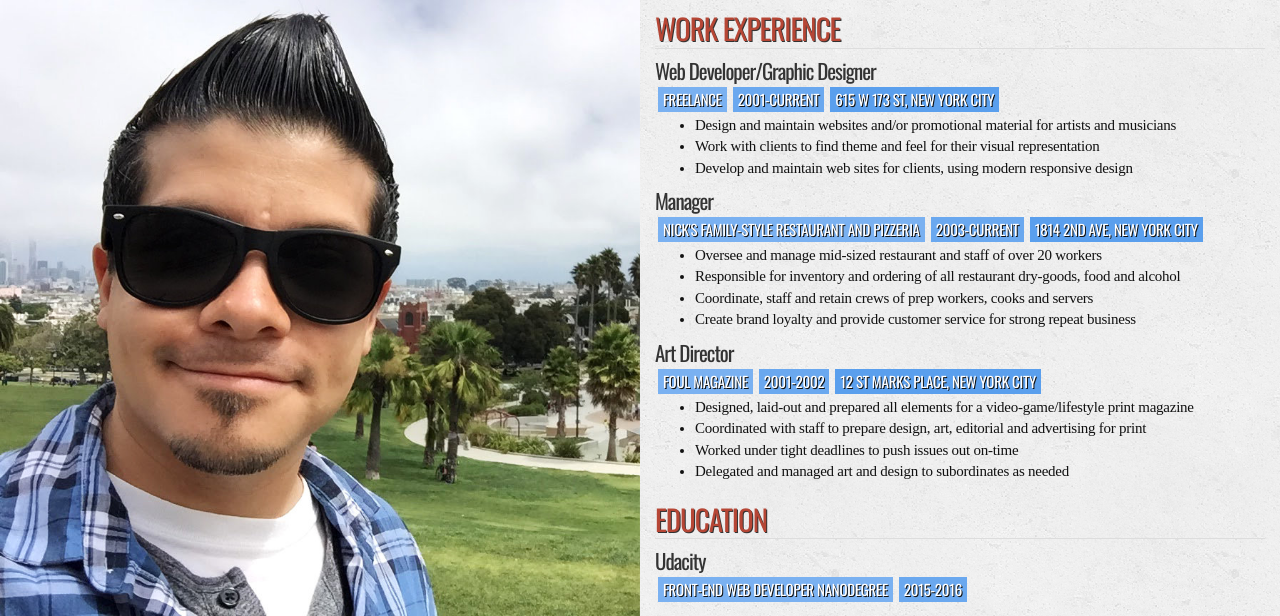
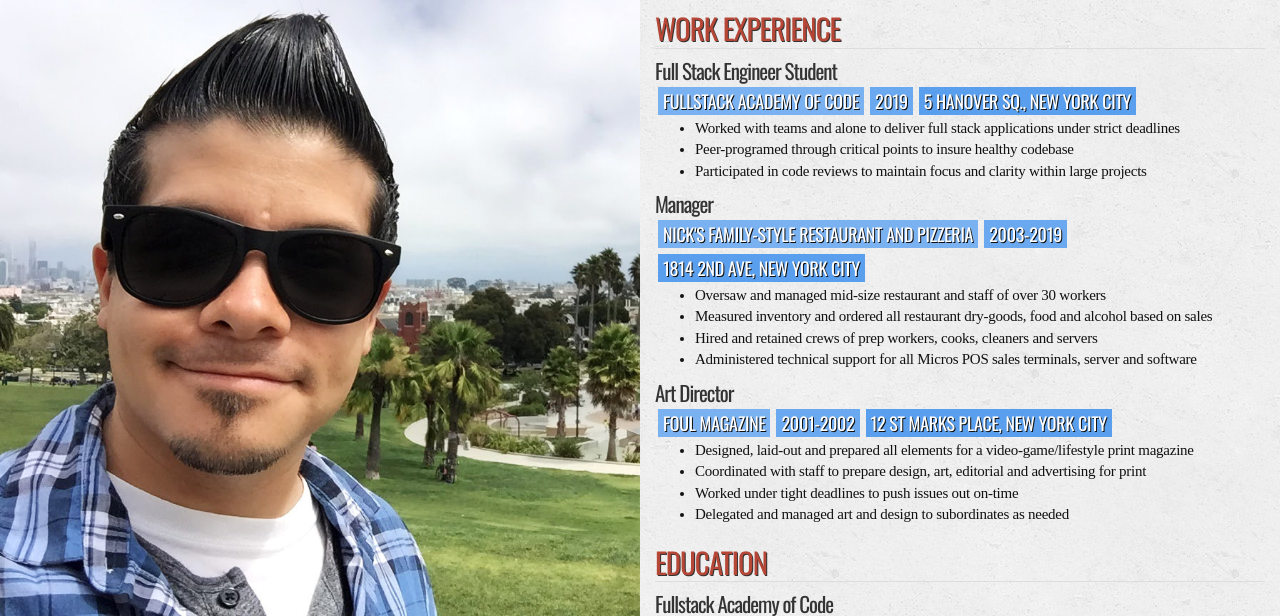
Before and after one commit to DropTheLogic/resume-react, a React app: page / in a window 1280 px wide. Both pictures are taken after a click on the item "RESUME". Shown: the part 184-800 px from the top of the page. Built offline with nearby package versions, Linux system fonts and the light colour scheme; a web font is replaced by a local one.

Commit message:
feat: Update resume and project data, skill font sizing

```diff
--- a/src/app.less
+++ b/src/app.less
@@ -335,7 +335,8 @@ Resume Section Styles
 }
 
 .job-stats {
-	line-height: @font-size;
+	font-size: @font-size + 3px;
+	line-height: @font-size + 3px;
 	font-family: @header-font;
 	text-transform: uppercase;
 
@@ -438,7 +439,7 @@ footer {
 
 	.bio-icon a {
 		color: inherit;
-		font-size: @font-size;
+		font-size: @font-size + 5px;
 		display: inline-block;
 		padding: 10px;
 		margin: 0 10px;
--- a/src/components/resume.js
+++ b/src/components/resume.js
@@ -1,4 +1,4 @@
-import React from 'react';
+import React, { Fragment } from 'react';
 
 export const Resume = (props) => {
 	let jobs = [];
@@ -29,20 +29,27 @@ export const Resume = (props) => {
 	}
 
 	// Build Education section
-	let crs = props.resume['Online Courses'][0];
+	let courses = props.resume['Online Courses'];
 	let ed = props.resume['University Study'][0];
 	let education = (
 		<div>
-			<h4>{crs.school}</h4>
+			{
+				courses.map(course => (
+					<Fragment key={course.title}>
+						<h4>{course.school}</h4>
 						<div className="job-stats">
 							<a
-					href={crs.url}
+								href={course.url}
 								target="_blank"
 								rel="noreferrer noopener">
-					<div>{crs.title}</div>
+								<div>{course.title}</div>
 							</a>
-				<div>{crs.date}</div>
+							<div>{course.date}</div>
 						</div>
+					</Fragment>
+				))
+			}
+
 			<h4>{ed.name}</h4>
 			<div className="job-stats">
 				<a
--- a/src/resume_data.js
+++ b/src/resume_data.js
@@ -14,27 +14,27 @@ export const bioData = {
 export const resumeData = {
 	Jobs: [
 		{
-			title: 'Web Developer/Graphic Designer',
-			employer: 'Freelance',
-			dates: '2001-current',
-			location: '615 W 173 St, New York City',
+			title: 'Full Stack Engineer Student',
+			employer: 'Fullstack Academy of Code',
+			dates: '2019',
+			location: '5 Hanover Sq., New York City',
 			description: [
-				'Design and maintain websites and/or promotional material for artists and musicians',
-				'Work with clients to find theme and feel for their visual representation',
-				'Develop and maintain web sites for clients, using modern responsive design'
+				'Worked with teams and alone to deliver full stack applications under strict deadlines',
+				'Peer-programed through critical points to insure healthy codebase',
+				'Participated in code reviews to maintain focus and clarity within large projects'
 				],
-			url: 'http://www.danny-marquez.com/portfolio/'
+			url: 'https://www.fullstackacademy.com/software-engineering-immersive'
 		},
 		{
 			title: 'Manager',
 			employer: "Nick's Family-Style Restaurant and Pizzeria",
-			dates: '2003-current',
+			dates: '2003-2019',
 			location: '1814 2nd Ave, New York City',
 			description: [
-				'Oversee and manage mid-sized restaurant and staff of over 20 workers',
-				'Responsible for inventory and ordering of all restaurant dry-goods, food and alcohol',
-				'Coordinate, staff and retain crews of prep workers, cooks and servers',
-				'Create brand loyalty and provide customer service for strong repeat business'
+				'Oversaw and managed mid-size restaurant and staff of over 30 workers',
+				'Measured inventory and ordered all restaurant dry-goods, food and alcohol based on sales',
+				'Hired and retained crews of prep workers, cooks, cleaners and servers',
+				'Administered technical support for all Micros POS sales terminals, server and software'
 				],
 			url: 'http://www.nicksnyc.com'
 		},
@@ -65,16 +65,28 @@ export const resumeData = {
 	],
 	'Online Courses': [
 		{
+			title: 'Software Engineering Immersive Bootcamp',
+			date: '2019',
+			school: 'Fullstack Academy of Code',
+			url: 'https://www.fullstackacademy.com/software-engineering-immersive'
+		},
+		{
 			title: 'Front-End Web Developer Nanodegree',
 			date: '2015-2016',
 			school: 'Udacity',
 			url: 'https://www.udacity.com/course/front-end-web-developer-nanodegree--nd001'
 		}
 	],
-	Skills: ['HTML & CSS', 'Responsive Web Design', 'Javascript', 'jQuery', 'Git/GitHub', 'React.js', 'Knockout.js', 'Google Maps API', 'Bootstrap', 'Wordpress', 'Graphic Design', 'Adobe Photoshop', 'Adobe Illustrator', 'Mac / OSX / iOS', 'PC / Windows', 'Management']
+	Skills: ['Javascript', 'Git/GitHub', 'React.js', 'HTML & CSS', 'Responsive Web Design', 'Redux', 'Node.js', 'Express.js', 'PostgreSQL', 'Sequelize', 'jQuery', 'Knockout.js', 'Google Maps API', 'Bootstrap', 'Wordpress', 'Graphic Design', 'Adobe Photoshop', 'Adobe Illustrator', 'Management']
 };
 
 export const portfolioData = [
+	{
+		title: 'Memory Match',
+		caption: 'Multiplayer online tile matching game built using React.js, Firebase realtime database and Adorable Avatars API.',
+		img: './images/danny-marquez-memory-screen.jpg',
+		url: 'https://memory-match-app.web.app/'
+	},
 	{
 		title: 'The Geber Girls',
 		caption: 'Single page band website using vanilla Javascript, HTML5 and CSS.',
@@ -83,7 +95,7 @@ export const portfolioData = [
 	},
 	{
 		title: 'Time Calculator (beta)',
-		caption: 'Web app to aid in time-based arithmetic calculations. Built with React.js.',
+		caption: 'Web app to aid in time-based arithmetic calculations. Built with React.js and LESS.',
 		img: './images/danny-marquez-time-calculator-opt.png',
 		url: 'https://codepen.io/DropTheLogic/full/WEzRPZ'
 	},
```
Also changed, not shown: dist/images/danny-marquez-memory-screen.jpg (added). Lines whose indentation alone changed are shown as unchanged.
